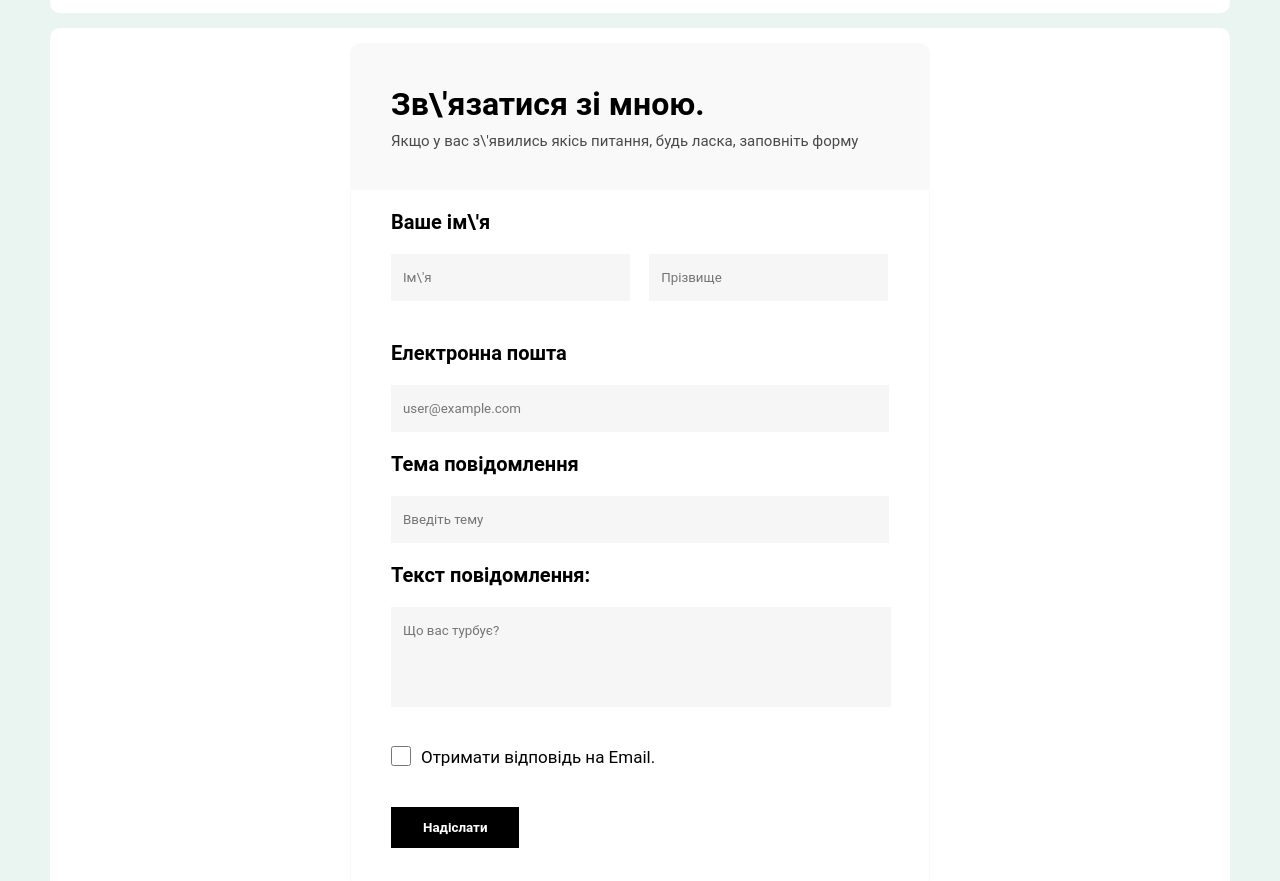
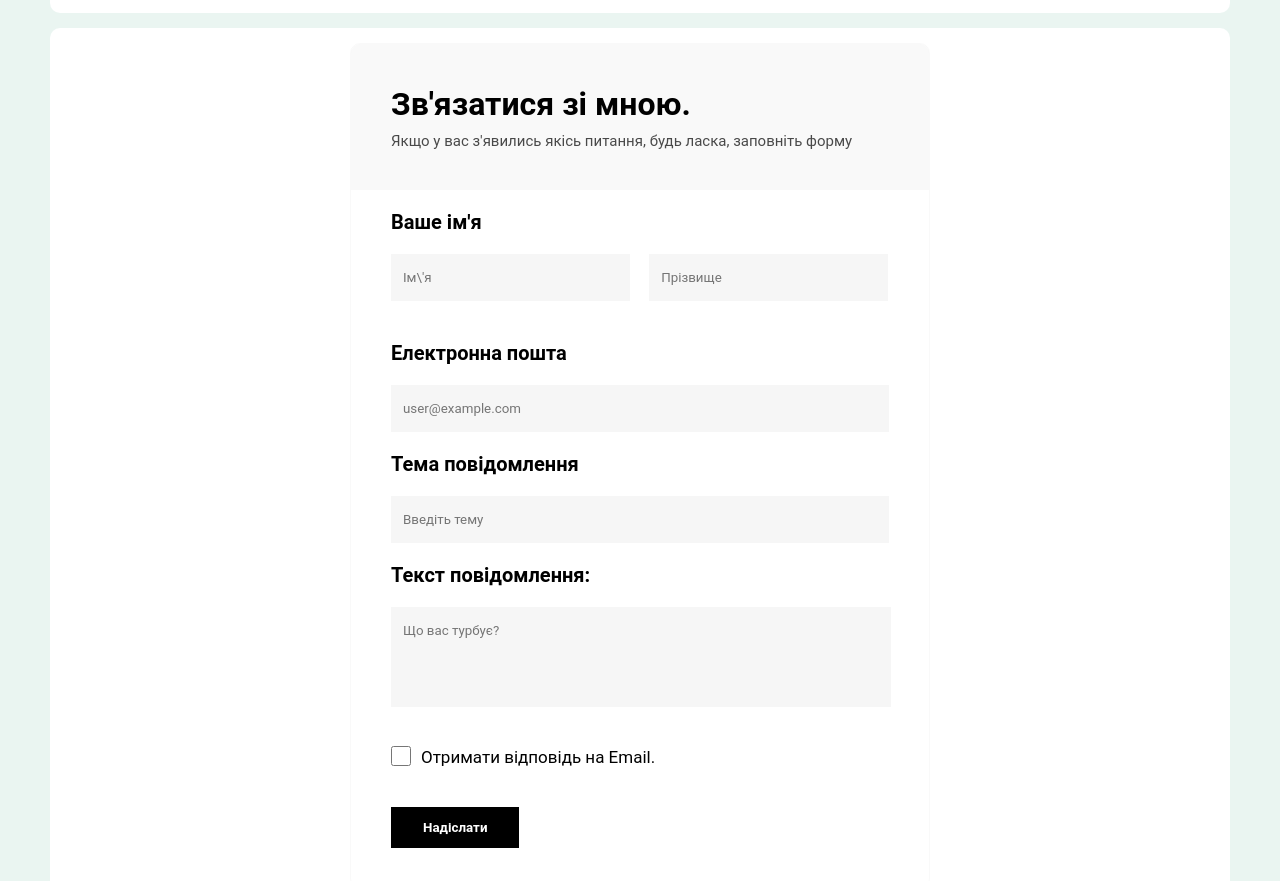
Before and after one commit to mrRomanko/matem-21, a plain HTML site: page contact.html in a window 1280 px wide. Shown: the part 865-1746 px from the top of the page. Drawn offline with Linux system fonts and the light colour scheme.

Commit message:
Update contact.html

```diff
--- a/contact.html
+++ b/contact.html
@@ -31,12 +31,12 @@
 
             <form name="form" action="contact.html" method="post" id="form_message">
 		    <div class="form_head">
-		        <div class="form_head_big">Зв\'язатися зі мною.</div>
-		        <div class="form_head_small">Якщо у вас з\'явились якісь питання, будь ласка, заповніть форму</div>
+		        <div class="form_head_big">Зв'язатися зі мною.</div>
+		        <div class="form_head_small">Якщо у вас з'явились якісь питання, будь ласка, заповніть форму</div>
 		    </div>
 
 		    <div class="input">
-		        <div class="form_name">Ваше ім\'я</div>
+		        <div class="form_name">Ваше ім'я</div>
 		        <input class="input_name" style="width: 48%; margin: 0px 15px 20px 0px;" name="name" type="text" placeholder="Ім\'я"/>
 		        <input class="input_name" style="width: 48%; margin: 0px 0px 20px 0px;" name="name" type="text"  placeholder="Прізвище"/>
 
@@ -65,8 +65,8 @@
         </div>
         </div>
         <div class="foot">
-            <a href="/">Головна</a>
-            <a href="/contact.html">Контакти</a>
+            <a href="index.html">Головна</a>
+            <a href="contact.html">Контакти</a>
             <p><b>&copy; Роман Бойчук</b>, Матем-21</p>
         </div>
     </body>
```
